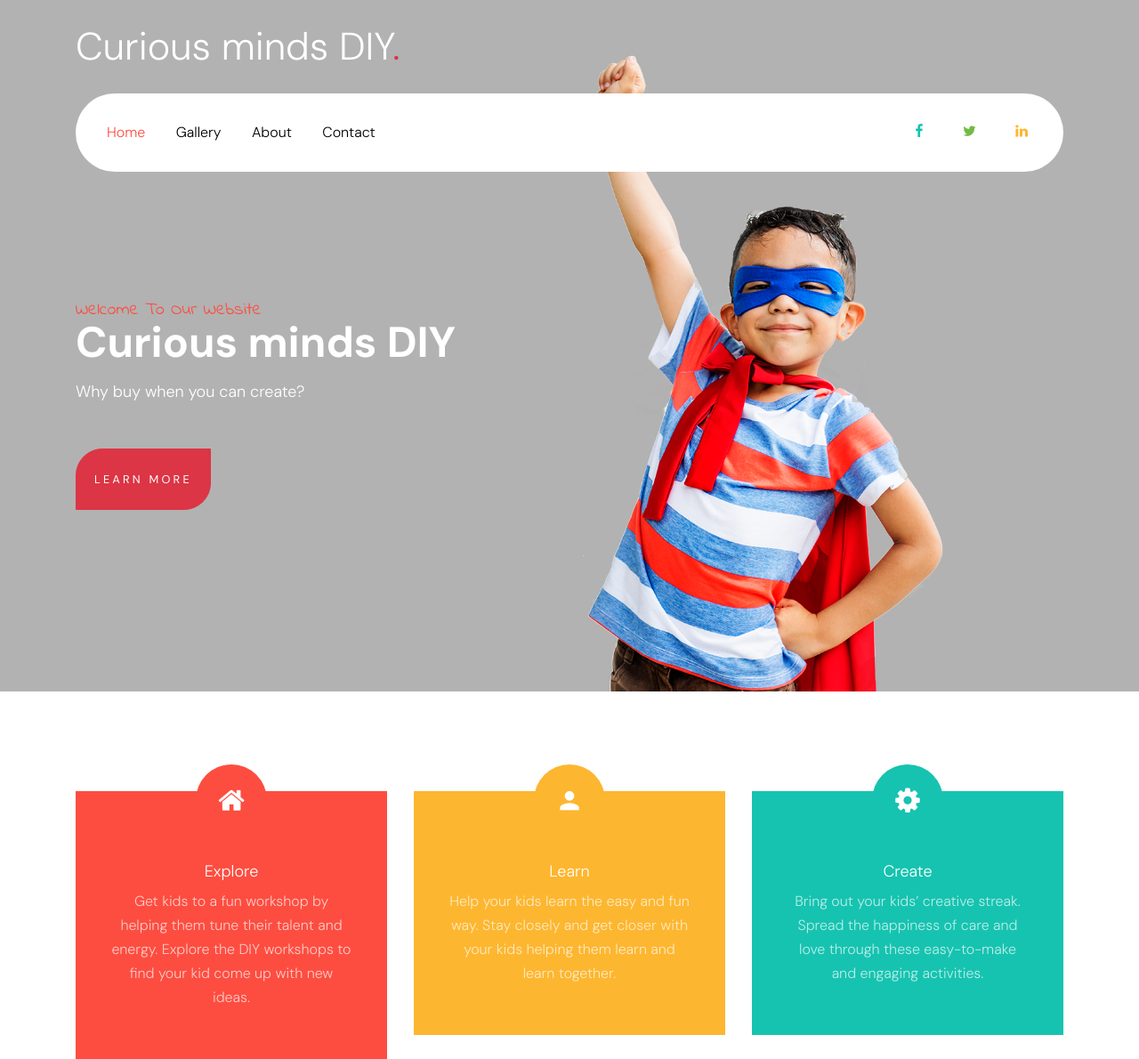
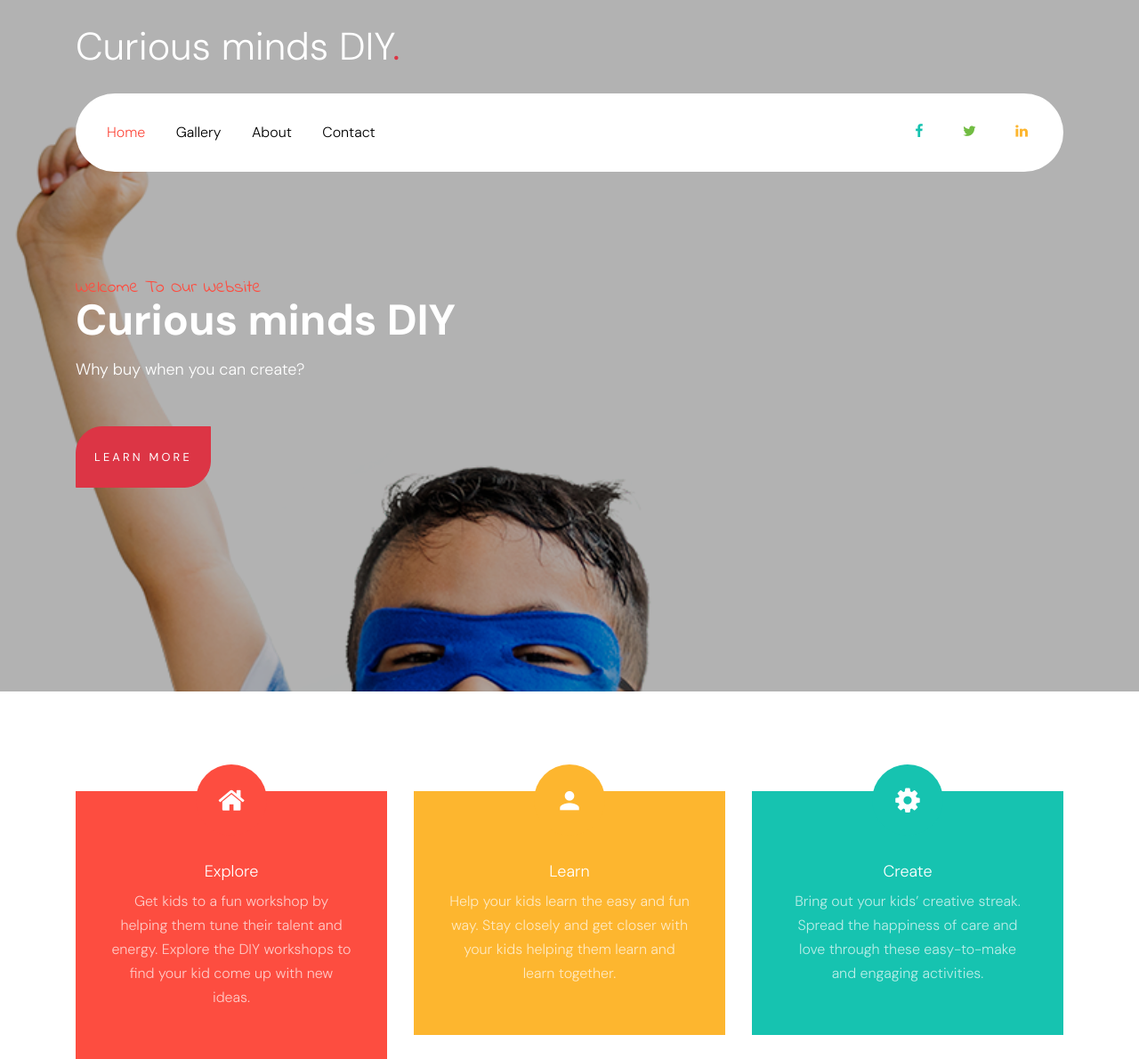
Before and after one commit to zeropix/curiousminds, a PHP site: page / in a window 1280 px wide. Shown: the top 1190 px of the page at 89% size. Run offline with PHP 8.4, Linux system fonts and the light colour scheme; some web fonts are replaced.

Commit message:
content changes

```diff
--- a/header.php
+++ b/header.php
@@ -18,7 +18,7 @@
         </div>
         <div class="container">
           <div class="menu-wrap d-flex align-items-center">
-            <span class="d-inline-block d-lg-none"><a href="#" class="text-black site-menu-toggle js-menu-toggle py-5"><span class="icon-menu h3 text-black"></span></a></span>
+            <span class="d-inline-block d-lg-none"><a href="index.php" class="text-black site-menu-toggle js-menu-toggle py-5"><span class="icon-menu h3 text-black"></span></a></span>
               <nav class="site-navigation text-left mr-auto d-none d-lg-block" role="navigation">
                 <ul class="site-menu main-menu js-clone-nav mr-auto ">
                   <li class="active"><a href="index.php" class="nav-link">Home</a></li>
--- a/index.php
+++ b/index.php
@@ -46,10 +46,11 @@
         </div>
         <div class="site-mobile-menu-body"></div>
       </div>
-<div>
-      <?php include('header.php'); ?></div>
-<!--
-      <header class="site-navbar site-navbar-target" role="banner">
+    <div>
+
+    <?php include('header.php'); ?>
+
+      <!-- <header class="site-navbar site-navbar-target" role="banner">
         <div class="container mb-3">
           <div class="d-flex align-items-center">
             <div class="site-logo mr-auto">
@@ -72,12 +73,12 @@
             <span class="d-inline-block d-lg-none"><a href="#" class="text-black site-menu-toggle js-menu-toggle py-5"><span class="icon-menu h3 text-black"></span></a></span>
               <nav class="site-navigation text-left mr-auto d-none d-lg-block" role="navigation">
                 <ul class="site-menu main-menu js-clone-nav mr-auto ">
-                  <li class="active"><a href="index.html" class="nav-link">Home</a></li>
-                  <li><a href="about.html" class="nav-link">About</a></li>
-                  <li><a href="packages.html" class="nav-link">Packages</a></li>
-                  <li><a href="gallery.html" class="nav-link">Gallery</a></li>
-                  <li><a href="pricing.html" class="nav-link">Pricing</a></li>
-                  <li><a href="contact.html" class="nav-link">Contact</a></li>
+                  <li class="active"><a href="index.php" class="nav-link">Home</a></li>
+                  <li><a href="about.php" class="nav-link">About</a></li>
+                  <!-- <li><a href="packages.html" class="nav-link">Packages</a></li>
+                  <li><a href="gallery.php" class="nav-link">Gallery</a></li>
+                  <!-- <li><a href="pricing.html" class="nav-link">Pricing</a></li>
+                  <li><a href="contact.php" class="nav-link">Contact</a></li>
                 </ul>
               </nav>
               <div class="top-social ml-auto">
@@ -88,10 +89,23 @@
           </div>
         </div>
       </header> -->
+    <!-- <div class="ftco-blocks-cover-1">
+      <!-- data-stellar-background-ratio="0.5" style="background-image: url('images/hero_1.jpg')"
+      <div class="site-section-cover overlay" data-stellar-background-ratio="0.5" style="background-image: url('images/hero_1.jpg')">
+        <div class="container">
+          <div class="row align-items-center ">
 
+            <div class="col-md-5 mt-5 pt-5">
+              <span class="text-cursive h5 text-red">Welcome To Our Website</span>
+              <h1 class="mb-3 font-weight-bold text-teal">About Us</h1>
+              <p><a href="index.html" class="text-white">Home</a> <span class="mx-3">/</span> <strong>About</strong></p>
+            </div>
+          </div>
+        </div>
+      </div>
+    </div> -->
     <div class="ftco-blocks-cover-1">
-
-      <div class="site-section-cover overlay">
+      <div class="site-section-cover overlay" data-stellar-background-ratio="0.5" style="background-image: url('images/kid_transparent.png')">
         <div class="container">
           <div class="row align-items-center ">
             <div class="col-md-5 mt-5 pt-5">
@@ -100,10 +114,10 @@
               <p>Why buy when you can create?</p>
               <p class="mt-5"><a href="about.php" class="btn btn-primary py-4 btn-custom-1">Learn More</a></p>
             </div>
-            <div class="col-md-6 ml-auto align-self-end">
+            <!-- <div class="col-md-6 ml-auto align-self-end">
               <img src="images/kid_transparent.png" alt="Image" class="img-fluid">
 
-            </div>
+            </div> -->
           </div>
         </div>
       </div>
@@ -158,7 +172,6 @@
             <span class="text-cursive h5 text-red">About Us</span>
             <h3 class="text-black">Curious minds DIY</h3>
             <p><span>
-
             Curious minds is a one stop solution for your little ones' creative and intellectual needs. We believe
             in learning by doing that's why we have launched our DIY kits which are personalized, fun and interests kids of every age.
             Apart from creative needs we also cater to enhance your child's ability to bag every Olympiad with our specialized coaching because every child is special.
```
